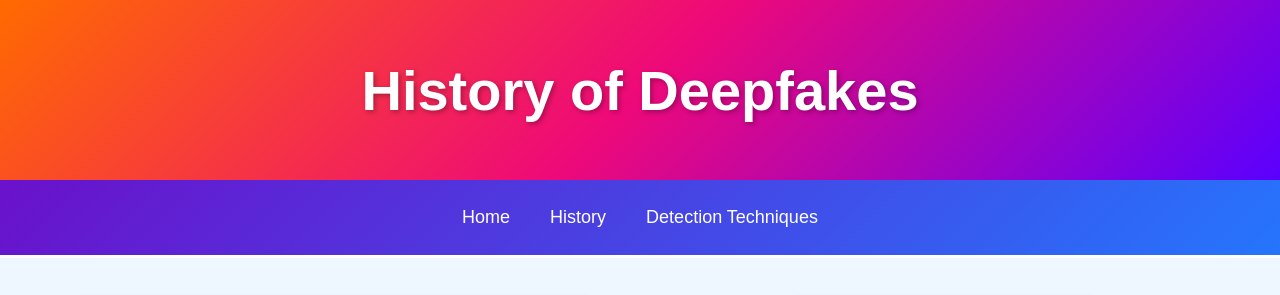
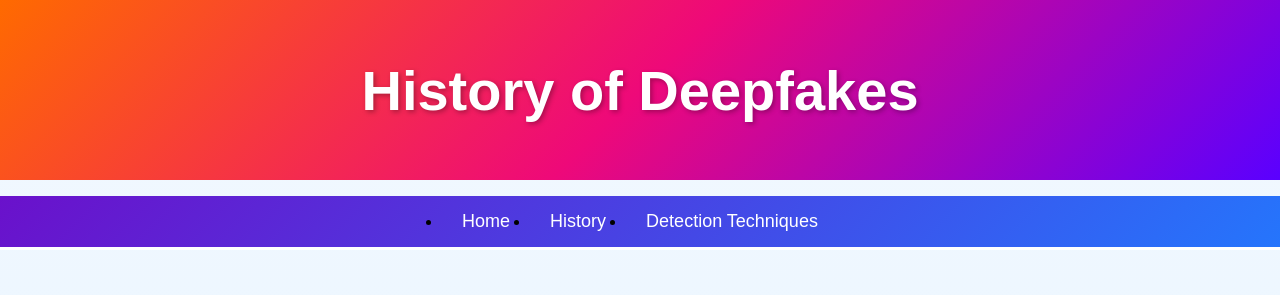
Before and after one commit to alexiatoli/miterm-project, a plain HTML site: page history.html in a window 1280 px wide. Shown: the top 295 px of the page. Drawn offline with Linux system fonts and the light colour scheme.

Commit message:
Update history.html

```diff
--- a/history.html
+++ b/history.html
@@ -14,10 +14,12 @@
         <h1>History of Deepfakes</h1>
     </header>
 
-    <nav class="navbar">
-        <a href="index.html">Home</a>
-        <a href="history.html">History</a>
-        <a href="detection.html">Detection Techniques</a>
+       <nav>
+        <ul class="navbar">
+            <li><a href="index.html">Home</a></li>
+            <li><a href="history.html">History</a></li>
+            <li><a href="detection-techniques.html">Detection Techniques</a></li>
+        </ul>
     </nav>
 
     <main class="main-content">
```
